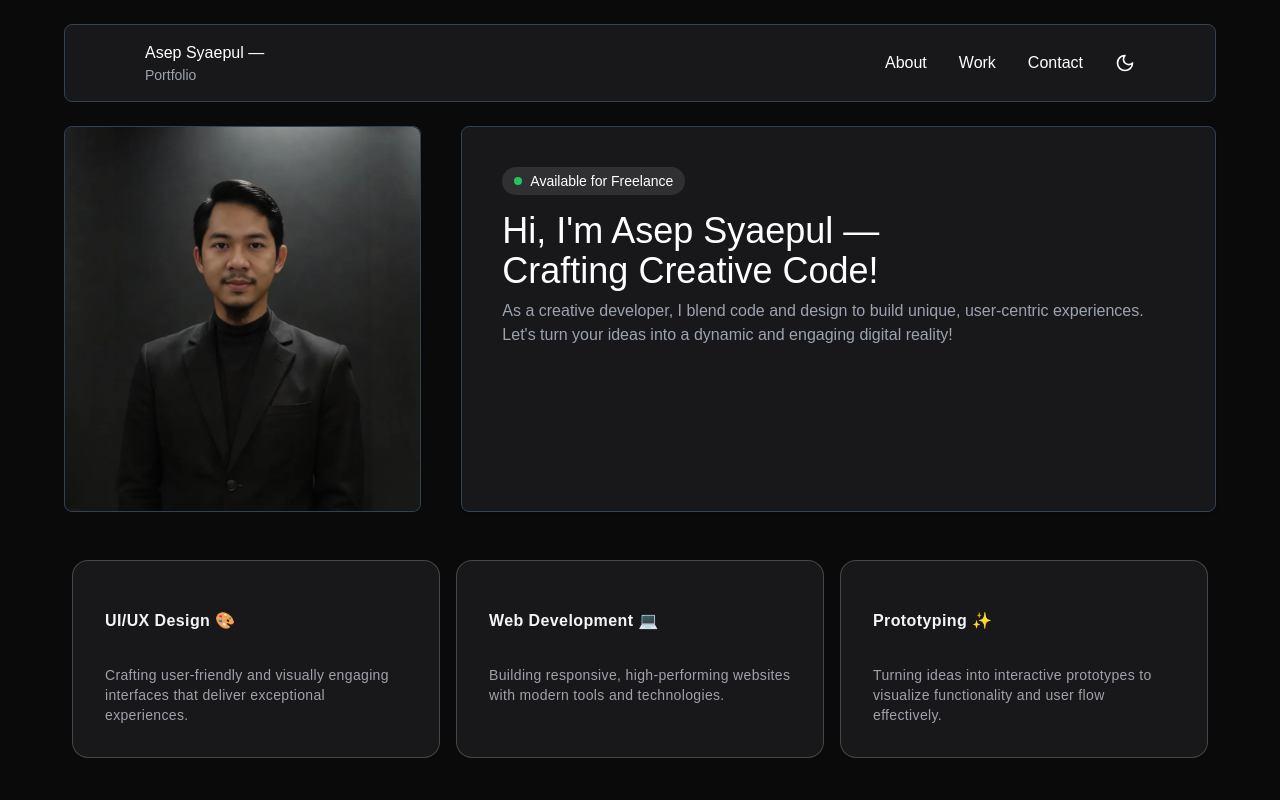
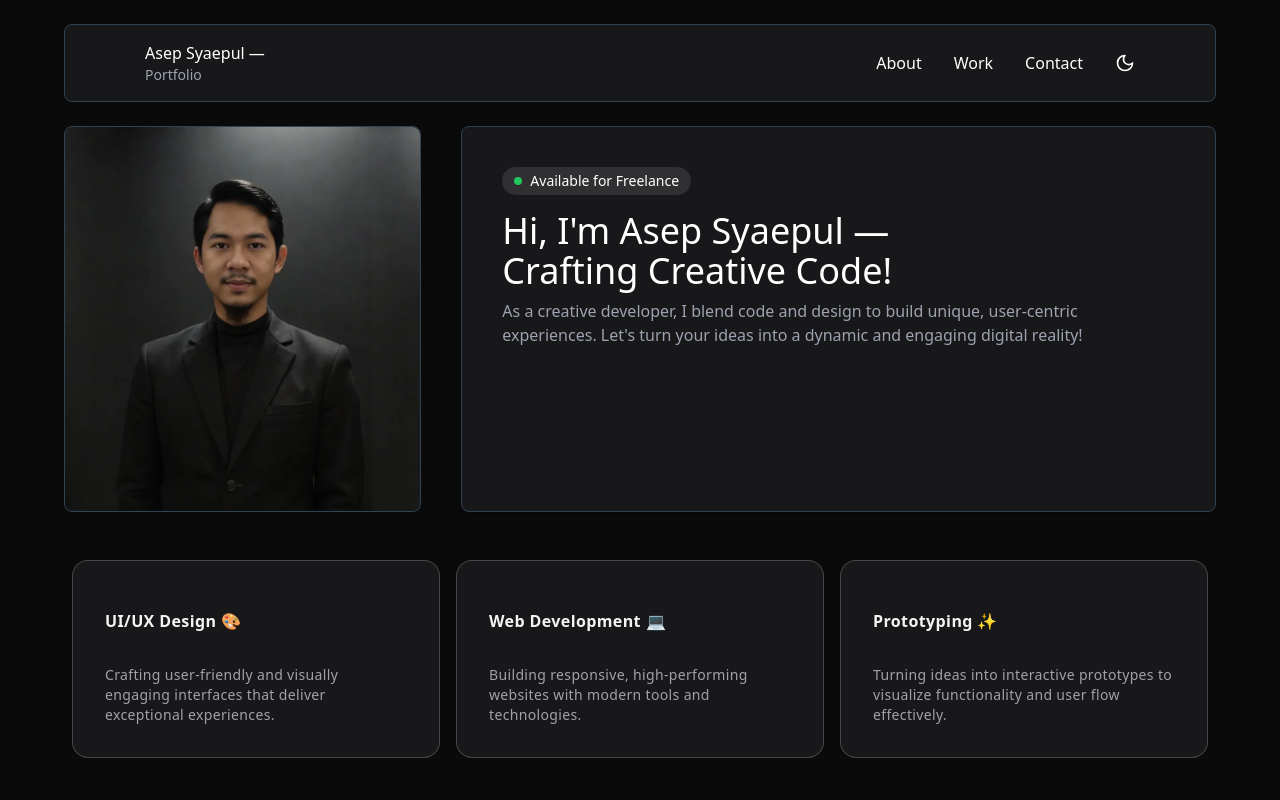
Before and after one commit to asepsyaepull/portfolio-app, a Next.js app: page / in a window 1280 px wide. Shown: the top 800 px of the page. Built offline with nearby package versions, Linux system fonts and the light colour scheme.

Commit message:
Remove unused CSS variables and styles from globals.css

```diff
--- a/src/styles/globals.css
+++ b/src/styles/globals.css
@@ -2,29 +2,6 @@
 @tailwind components;
 @tailwind utilities;
 
-:root {
-  --background: #ffffff;
-  --foreground: #171717;
-}
-
-@media (prefers-color-scheme: dark) {
-  :root {
-    --background: #0a0a0a;
-    --foreground: #ededed;
-  }
-}
-
-body {
-  color: var(--foreground);
-  background: var(--background);
-  font-family: Arial, Helvetica, sans-serif;
-}
-
-@layer utilities {
-  .text-balance {
-    text-wrap: balance;
-  }
-}
 
 @layer base {
   :root {
```
